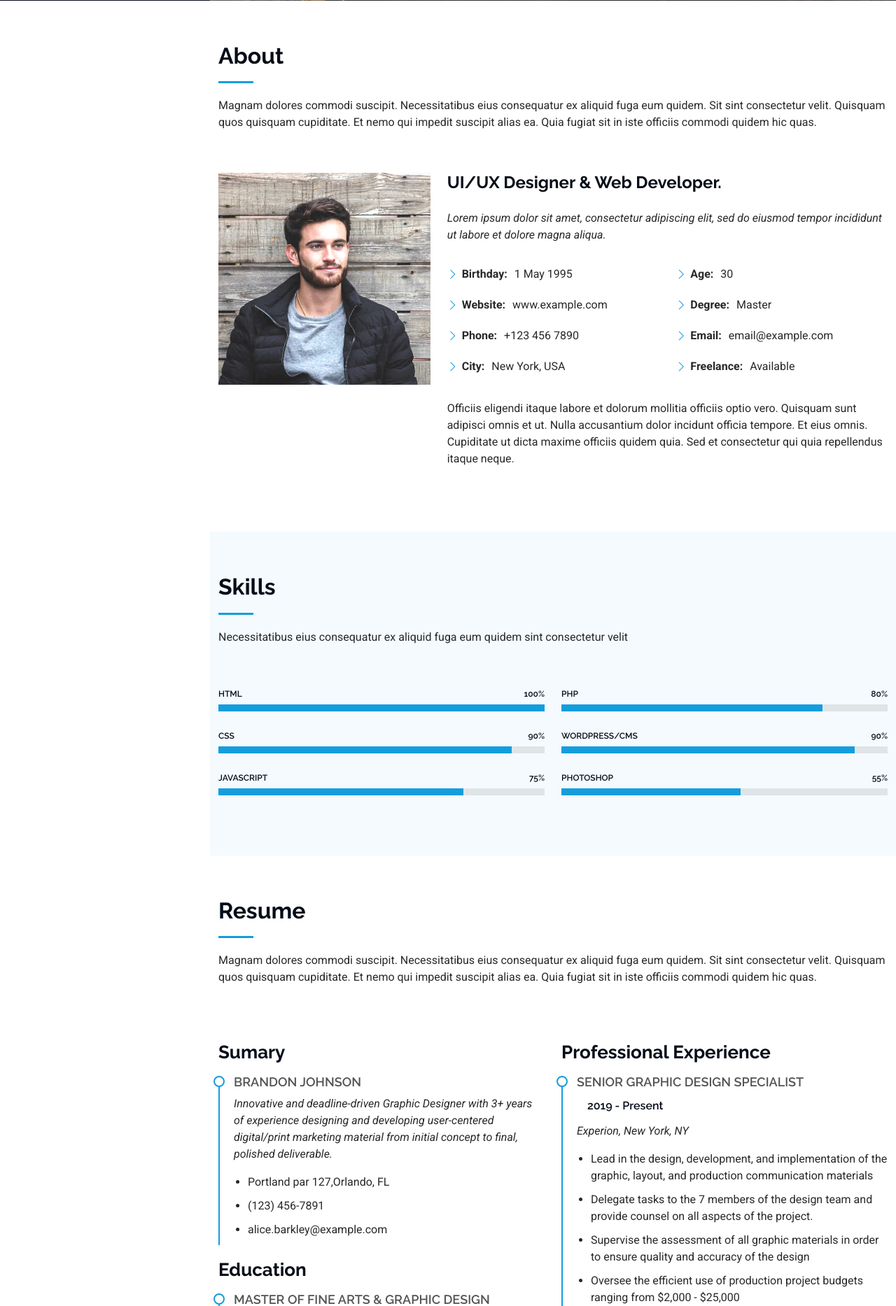
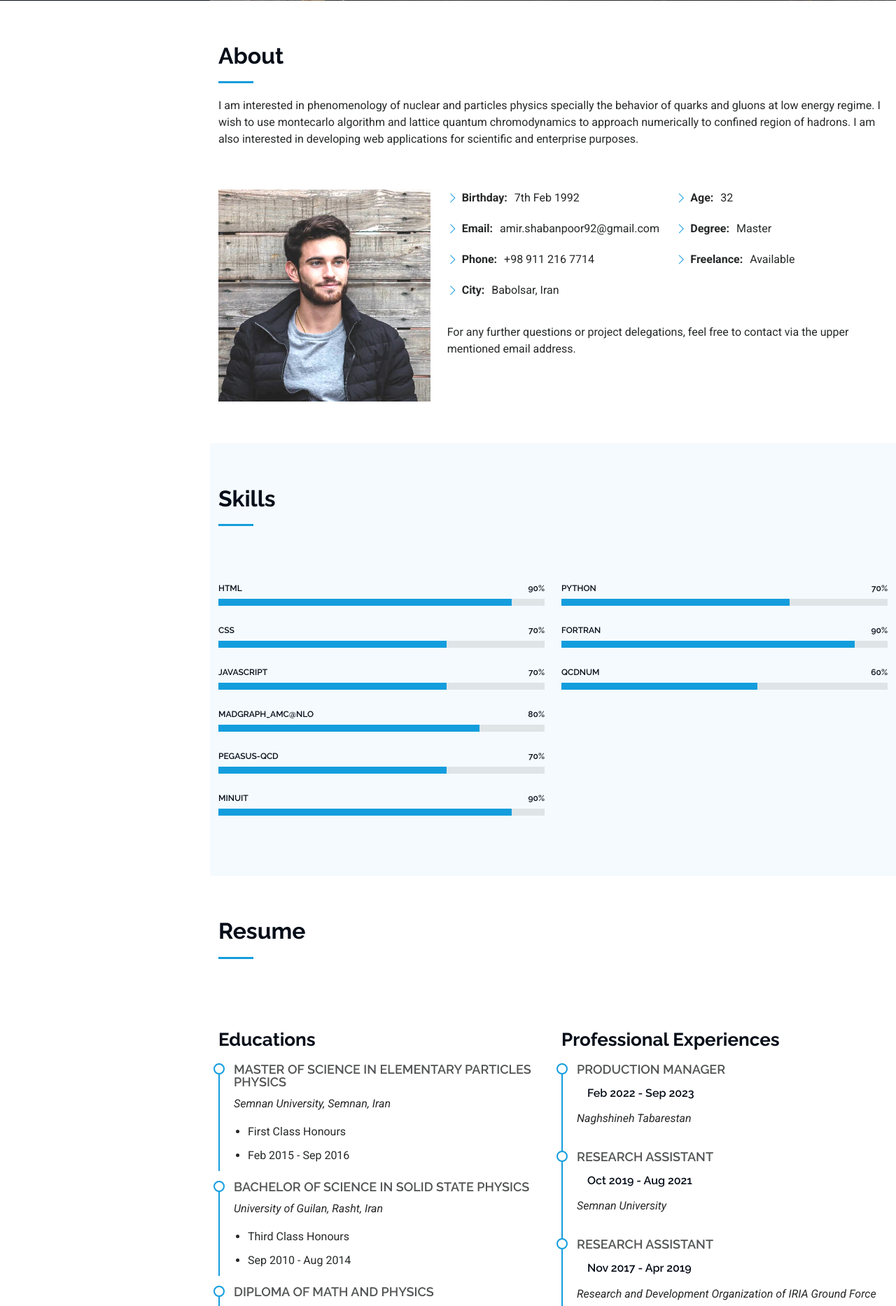
Before and after one commit to NilouSaber/maktabkhooneh-cv, a Django app: page / in a window 1280 px wide. Shown: the part 799-2666 px from the top of the page at 70% size. Run offline with Django 4.2, Linux system fonts and the light colour scheme; some libraries are stand-ins or nearby versions.

Commit message:
All things done except for photo editions

```diff
--- a/template/index.html
+++ b/template/index.html
@@ -49,42 +49,16 @@
     <a href="index.html" class="logo d-flex align-items-center justify-content-center">
       <!-- Uncomment the line below if you also wish to use an image logo -->
       <!-- <img src="assets/img/logo.png" alt=""> -->
-      <h1 class="sitename">Alex Smith</h1>
+      <h1 class="sitename">Amir Shabanpour </h1>
     </a>
 
-    <div class="social-links text-center">
-      <a href="#" class="twitter"><i class="bi bi-twitter-x"></i></a>
-      <a href="#" class="facebook"><i class="bi bi-facebook"></i></a>
-      <a href="#" class="instagram"><i class="bi bi-instagram"></i></a>
-      <a href="#" class="google-plus"><i class="bi bi-skype"></i></a>
-      <a href="#" class="linkedin"><i class="bi bi-linkedin"></i></a>
-    </div>
+
 
     <nav id="navmenu" class="navmenu">
       <ul>
         <li><a href="#hero" class="active"><i class="bi bi-house navicon"></i>Home</a></li>
         <li><a href="#about"><i class="bi bi-person navicon"></i> About</a></li>
         <li><a href="#resume"><i class="bi bi-file-earmark-text navicon"></i> Resume</a></li>
-        <li><a href="#portfolio"><i class="bi bi-images navicon"></i> Portfolio</a></li>
-        <li><a href="#services"><i class="bi bi-hdd-stack navicon"></i> Services</a></li>
-        <li class="dropdown"><a href="#"><i class="bi bi-menu-button navicon"></i> <span>Dropdown</span> <i class="bi bi-chevron-down toggle-dropdown"></i></a>
-          <ul>
-            <li><a href="#">Dropdown 1</a></li>
-            <li class="dropdown"><a href="#"><span>Deep Dropdown</span> <i class="bi bi-chevron-down toggle-dropdown"></i></a>
-              <ul>
-                <li><a href="#">Deep Dropdown 1</a></li>
-                <li><a href="#">Deep Dropdown 2</a></li>
-                <li><a href="#">Deep Dropdown 3</a></li>
-                <li><a href="#">Deep Dropdown 4</a></li>
-                <li><a href="#">Deep Dropdown 5</a></li>
-              </ul>
-            </li>
-            <li><a href="#">Dropdown 2</a></li>
-            <li><a href="#">Dropdown 3</a></li>
-            <li><a href="#">Dropdown 4</a></li>
-          </ul>
-        </li>
-        <li><a href="#contact"><i class="bi bi-envelope navicon"></i> Contact</a></li>
       </ul>
     </nav>
 
@@ -98,8 +72,8 @@
       <img src="{% static 'img/hero-bg.jpg'%}" alt="" data-aos="fade-in" class="">
 
       <div class="container" data-aos="fade-up" data-aos-delay="100">
-        <h2>Alex Smith</h2>
-        <p>I'm <span class="typed" data-typed-items="Designer, Developer, Freelancer, Photographer">Designer</span><span class="typed-cursor typed-cursor--blink" aria-hidden="true"></span><span class="typed-cursor typed-cursor--blink" aria-hidden="true"></span></p>
+        <h2>Amir Shabanpour </h2>
+        <p>I'm a <span class="typed" data-typed-items="Physicist , Developer, Motorsport enthusiast">Physicist</span><span class="typed-cursor typed-cursor--blink" aria-hidden="true"></span><span class="typed-cursor typed-cursor--blink" aria-hidden="true"></span></p>
       </div>
 
     </section><!-- /Hero Section -->
@@ -110,7 +84,7 @@
       <!-- Section Title -->
       <div class="container section-title" data-aos="fade-up">
         <h2>About</h2>
-        <p>Magnam dolores commodi suscipit. Necessitatibus eius consequatur ex aliquid fuga eum quidem. Sit sint consectetur velit. Quisquam quos quisquam cupiditate. Et nemo qui impedit suscipit alias ea. Quia fugiat sit in iste officiis commodi quidem hic quas.</p>
+        <p>I am interested in phenomenology of nuclear and particles physics specially the behavior of quarks and gluons at low energy regime. I wish to use montecarlo algorithm and lattice quantum chromodynamics to approach numerically to confined region of hadrons. I am also interested in developing web applications for scientific and enterprise purposes.</p>
       </div><!-- End Section Title -->
 
       <div class="container" data-aos="fade-up" data-aos-delay="100">
@@ -120,32 +94,25 @@
             <img src="{% static 'img/my-profile-img.jpg'%}" class="img-fluid" alt="">
           </div>
           <div class="col-lg-8 content">
-            <h2>UI/UX Designer &amp; Web Developer.</h2>
-            <p class="fst-italic py-3">
-              Lorem ipsum dolor sit amet, consectetur adipiscing elit, sed do eiusmod tempor incididunt ut labore et dolore
-              magna aliqua.
-            </p>
             <div class="row">
               <div class="col-lg-6">
                 <ul>
-                  <li><i class="bi bi-chevron-right"></i> <strong>Birthday:</strong> <span>1 May 1995</span></li>
-                  <li><i class="bi bi-chevron-right"></i> <strong>Website:</strong> <span>www.example.com</span></li>
-                  <li><i class="bi bi-chevron-right"></i> <strong>Phone:</strong> <span>+123 456 7890</span></li>
-                  <li><i class="bi bi-chevron-right"></i> <strong>City:</strong> <span>New York, USA</span></li>
+                  <li><i class="bi bi-chevron-right"></i> <strong>Birthday:</strong> <span>7th Feb 1992</span></li>
+                  <li><i class="bi bi-chevron-right"></i> <strong>Email:</strong> <span>amir.shabanpoor92@gmail.com</span></li>
+                  <li><i class="bi bi-chevron-right"></i> <strong>Phone:</strong> <span>+98 911 216 7714</span></li>
+                  <li><i class="bi bi-chevron-right"></i> <strong>City:</strong> <span>Babolsar, Iran</span></li>
                 </ul>
               </div>
               <div class="col-lg-6">
                 <ul>
-                  <li><i class="bi bi-chevron-right"></i> <strong>Age:</strong> <span>30</span></li>
+                  <li><i class="bi bi-chevron-right"></i> <strong>Age:</strong> <span>32</span></li>
                   <li><i class="bi bi-chevron-right"></i> <strong>Degree:</strong> <span>Master</span></li>
-                  <li><i class="bi bi-chevron-right"></i> <strong>Email:</strong> <span>email@example.com</span></li>
                   <li><i class="bi bi-chevron-right"></i> <strong>Freelance:</strong> <span>Available</span></li>
                 </ul>
               </div>
             </div>
             <p class="py-3">
-              Officiis eligendi itaque labore et dolorum mollitia officiis optio vero. Quisquam sunt adipisci omnis et ut. Nulla accusantium dolor incidunt officia tempore. Et eius omnis.
-              Cupiditate ut dicta maxime officiis quidem quia. Sed et consectetur qui quia repellendus itaque neque.
+              For any further questions or project delegations, feel free to contact via the upper mentioned email address.
             </p>
           </div>
         </div>
@@ -161,7 +128,6 @@
       <!-- Section Title -->
       <div class="container section-title" data-aos="fade-up">
         <h2>Skills</h2>
-        <p>Necessitatibus eius consequatur ex aliquid fuga eum quidem sint consectetur velit</p>
       </div><!-- End Section Title -->
 
       <div class="container" data-aos="fade-up" data-aos-delay="100">
@@ -171,23 +137,23 @@
           <div class="col-lg-6">
 
             <div class="progress">
-              <span class="skill"><span>HTML</span> <i class="val">100%</i></span>
-              <div class="progress-bar-wrap">
-                <div class="progress-bar" role="progressbar" aria-valuenow="100" aria-valuemin="0" aria-valuemax="100"></div>
-              </div>
-            </div><!-- End Skills Item -->
-
-            <div class="progress">
-              <span class="skill"><span>CSS</span> <i class="val">90%</i></span>
+              <span class="skill"><span>HTML</span> <i class="val">90%</i></span>
               <div class="progress-bar-wrap">
                 <div class="progress-bar" role="progressbar" aria-valuenow="90" aria-valuemin="0" aria-valuemax="100"></div>
               </div>
             </div><!-- End Skills Item -->
 
             <div class="progress">
-              <span class="skill"><span>JavaScript</span> <i class="val">75%</i></span>
+              <span class="skill"><span>CSS</span> <i class="val">70%</i></span>
               <div class="progress-bar-wrap">
-                <div class="progress-bar" role="progressbar" aria-valuenow="75" aria-valuemin="0" aria-valuemax="100"></div>
+                <div class="progress-bar" role="progressbar" aria-valuenow="70" aria-valuemin="0" aria-valuemax="100"></div>
+              </div>
+            </div><!-- End Skills Item -->
+
+            <div class="progress">
+              <span class="skill"><span>JavaScript</span> <i class="val">70%</i></span>
+              <div class="progress-bar-wrap">
+                <div class="progress-bar" role="progressbar" aria-valuenow="70" aria-valuemin="0" aria-valuemax="100"></div>
               </div>
             </div><!-- End Skills Item -->
 
@@ -196,28 +162,52 @@
           <div class="col-lg-6">
 
             <div class="progress">
-              <span class="skill"><span>PHP</span> <i class="val">80%</i></span>
+              <span class="skill"><span>Python</span> <i class="val">70%</i></span>
+              <div class="progress-bar-wrap">
+                <div class="progress-bar" role="progressbar" aria-valuenow="70" aria-valuemin="0" aria-valuemax="100"></div>
+              </div>
+            </div><!-- End Skills Item -->
+
+            <div class="progress">
+              <span class="skill"><span>Fortran</span> <i class="val">90%</i></span>
+              <div class="progress-bar-wrap">
+                <div class="progress-bar" role="progressbar" aria-valuenow="90" aria-valuemin="0" aria-valuemax="100"></div>
+              </div>
+            </div><!-- End Skills Item -->
+
+            <div class="progress">
+              <span class="skill"><span>QCDnum</span> <i class="val">60%</i></span>
+              <div class="progress-bar-wrap">
+                <div class="progress-bar" role="progressbar" aria-valuenow="60" aria-valuemin="0" aria-valuemax="100"></div>
+              </div>
+            </div><!-- End Skills Item -->
+
+          </div>
+
+          <div class="col-lg-6">
+
+            <div class="progress">
+              <span class="skill"><span>Madgraph_amc@NLO</span> <i class="val">80%</i></span>
               <div class="progress-bar-wrap">
                 <div class="progress-bar" role="progressbar" aria-valuenow="80" aria-valuemin="0" aria-valuemax="100"></div>
               </div>
             </div><!-- End Skills Item -->
 
             <div class="progress">
-              <span class="skill"><span>WordPress/CMS</span> <i class="val">90%</i></span>
+              <span class="skill"><span>Pegasus-QCD</span> <i class="val">70%</i></span>
+              <div class="progress-bar-wrap">
+                <div class="progress-bar" role="progressbar" aria-valuenow="70" aria-valuemin="0" aria-valuemax="100"></div>
+              </div>
+            </div><!-- End Skills Item -->
+
+            <div class="progress">
+              <span class="skill"><span>Minuit</span> <i class="val">90%</i></span>
               <div class="progress-bar-wrap">
                 <div class="progress-bar" role="progressbar" aria-valuenow="90" aria-valuemin="0" aria-valuemax="100"></div>
               </div>
             </div><!-- End Skills Item -->
 
-            <div class="progress">
-              <span class="skill"><span>Photoshop</span> <i class="val">55%</i></span>
-              <div class="progress-bar-wrap">
-                <div class="progress-bar" role="progressbar" aria-valuenow="55" aria-valuemin="0" aria-valuemax="100"></div>
-              </div>
-            </div><!-- End Skills Item -->
-
           </div>
-
         </div>
 
       </div>
@@ -230,7 +220,6 @@
       <!-- Section Title -->
       <div class="container section-title" data-aos="fade-up">
         <h2>Resume</h2>
-        <p>Magnam dolores commodi suscipit. Necessitatibus eius consequatur ex aliquid fuga eum quidem. Sit sint consectetur velit. Quisquam quos quisquam cupiditate. Et nemo qui impedit suscipit alias ea. Quia fugiat sit in iste officiis commodi quidem hic quas.</p>
       </div><!-- End Section Title -->
 
       <div class="container">
@@ -238,61 +227,108 @@
         <div class="row">
 
           <div class="col-lg-6" data-aos="fade-up" data-aos-delay="100">
-            <h3 class="resume-title">Sumary</h3>
+            <h3 class="resume-title">Educations</h3>
 
             <div class="resume-item pb-0">
-              <h4>Brandon Johnson</h4>
-              <p><em>Innovative and deadline-driven Graphic Designer with 3+ years of experience designing and developing user-centered digital/print marketing material from initial concept to final, polished deliverable.</em></p>
+              <h4>Master of Science in Elementary Particles Physics</h4>
+              <p><em>Semnan University, Semnan, Iran</em></p>
               <ul>
-                <li>Portland par 127,Orlando, FL</li>
-                <li>(123) 456-7891</li>
-                <li>alice.barkley@example.com</li>
+                <li>First Class Honours</li>
+                <li>Feb 2015 - Sep 2016</li>
+              </ul>
+            </div>
+            <!-- End Resume Item -->
+            <div class="resume-item pb-0">
+              <h4>Bachelor of Science in Solid State Physics</h4>
+              <p><em>University of Guilan, Rasht, Iran</em></p>
+              <ul>
+                <li>Third Class Honours</li>
+                <li>Sep 2010 - Aug 2014</li>
+              </ul>
+            </div>
+            <!-- End Resume Item -->
+            <div class="resume-item pb-0">
+              <h4>Diploma of Math and Physics</h4>
+              <p><em>Dr.Hashtroudi high school and pre-university center, Tehran, Iran</em></p>
+              <ul>
+                <li>First Class Honours</li>
+                <li>Sep 2008 - Apr 2010</li>
+              </ul>
+            </div>
+            <!-- End Resume Item -->
+
+            <h3 class="resume-title">Projects</h3>
+            <div class="resume-item">
+              <h4>Customers service automation</h4>
+              <h5>Feb 2022 - Sep 2023</h5>
+              <p><em>Naghshineh Tabarestan</em></p>
+              <ul>
+                <li>Developed a python project to give representatives access to customer informations</li>
+                <li>Improved the method of advertising via filtering the customers based on their former purchases</li>
+                <li>Managed a team of seven in production section</li>
               </ul>
             </div><!-- Edn Resume Item -->
+            <div class="resume-item">
+              <h4>Measure of polarized parton distribution functions (PDFs)</h4>
+              <h5>Oct 2019 - Aug 2021</h5>
+              <p><em>Semnan University</em></p>
+              <ul>
+                <li>Developed a Fortran based project to evolve PDFs through varios transverse energies</li>
+                <li>Developed a method for linear regression of theoretical iterations to experimental data</li>
+                <li>Developed a Python project to measure theoretical uncertainities</li>
+                <li></li>
+              </ul>
+            </div><!-- Edn Resume Item -->
+            <div class="resume-item">
+              <h4>Intrinsic charm and beauty quarks at high energy physics</h4>
+              <h5>Oct 2015 - Sep 2016</h5>
+              <p><em>Semnan University</em></p>
+              <ul>
+                <li>Developed a python Program to add intrinsic heavy quarks portions to existed PDFs</li>
+                <li>Developed a F2Py code for automation of Madgraph_amc@NLO runs alongside an output collector</li>
+                <li>Measured the effect of intrinsic portions to leading order by MCFM</li>
 
-            <h3 class="resume-title">Education</h3>
-            <div class="resume-item">
-              <h4>Master of Fine Arts &amp; Graphic Design</h4>
-              <h5>2015 - 2016</h5>
-              <p><em>Rochester Institute of Technology, Rochester, NY</em></p>
-              <p>Qui deserunt veniam. Et sed aliquam labore tempore sed quisquam iusto autem sit. Ea vero voluptatum qui ut dignissimos deleniti nerada porti sand markend</p>
-            </div><!-- Edn Resume Item -->
-
-            <div class="resume-item">
-              <h4>Bachelor of Fine Arts &amp; Graphic Design</h4>
-              <h5>2010 - 2014</h5>
-              <p><em>Rochester Institute of Technology, Rochester, NY</em></p>
-              <p>Quia nobis sequi est occaecati aut. Repudiandae et iusto quae reiciendis et quis Eius vel ratione eius unde vitae rerum voluptates asperiores voluptatem Earum molestiae consequatur neque etlon sader mart dila</p>
+              </ul>
             </div><!-- Edn Resume Item -->
 
           </div>
 
           <div class="col-lg-6" data-aos="fade-up" data-aos-delay="200">
-            <h3 class="resume-title">Professional Experience</h3>
+            <h3 class="resume-title">Professional Experiences</h3>
             <div class="resume-item">
-              <h4>Senior graphic design specialist</h4>
-              <h5>2019 - Present</h5>
-              <p><em>Experion, New York, NY </em></p>
+              <h4>Production Manager</h4>
+              <h5>Feb 2022 - Sep 2023</h5>
+              <p><em>Naghshineh Tabarestan</em></p>
+            </div><!-- Edn Resume Item -->
+            <div class="resume-item">
+              <h4>Research Assistant</h4>
+              <h5>Oct 2019 - Aug 2021</h5>
+              <p><em>Semnan University</em></p>
+            </div><!-- Edn Resume Item -->
+            <div class="resume-item">
+              <h4>Research Assistant</h4>
+              <h5>Nov 2017 - Apr 2019</h5>
+              <p><em>Research and Development Organization of IRIA Ground Force</em></p>
+            </div><!-- Edn Resume Item -->
+            <div class="resume-item">
+              <h4>Research Assistant</h4>
+              <h5>Oct 2015 - Sep 2016</h5>
+              <p><em>Semnan University</em></p>
+            </div><!-- Edn Resume Item -->
+            <div class="resume-item">
+              <h4>Sale Assistant</h4>
+              <h5>Apr 2015 - March 2017</h5>
+              <p><em>Nik brick - Mahmoudabad branch</em></p>
+            </div><!-- Edn Resume Item -->
+            <h3 class="resume-title">Languages</h3>
+            <div class="resume-item">
+              <h4></h4>
               <ul>
-                <li>Lead in the design, development, and implementation of the graphic, layout, and production communication materials</li>
-                <li>Delegate tasks to the 7 members of the design team and provide counsel on all aspects of the project. </li>
-                <li>Supervise the assessment of all graphic materials in order to ensure quality and accuracy of the design</li>
-                <li>Oversee the efficient use of production project budgets ranging from $2,000 - $25,000</li>
+                <li>English : C1</li>
+                <li>Deutsch : A2</li>
+                <li>Persian : Native</li>
               </ul>
             </div><!-- Edn Resume Item -->
-
-            <div class="resume-item">
-              <h4>Graphic design specialist</h4>
-              <h5>2017 - 2018</h5>
-              <p><em>Stepping Stone Advertising, New York, NY</em></p>
-              <ul>
-                <li>Developed numerous marketing programs (logos, brochures,infographics, presentations, and advertisements).</li>
-                <li>Managed up to 5 projects or tasks at a given time while under pressure</li>
-                <li>Recommended and consulted with clients on the most appropriate graphic design</li>
-                <li>Created 4+ design presentations and proposals a month for clients and account managers</li>
-              </ul>
-            </div><!-- Edn Resume Item -->
-
           </div>
 
         </div>
```
